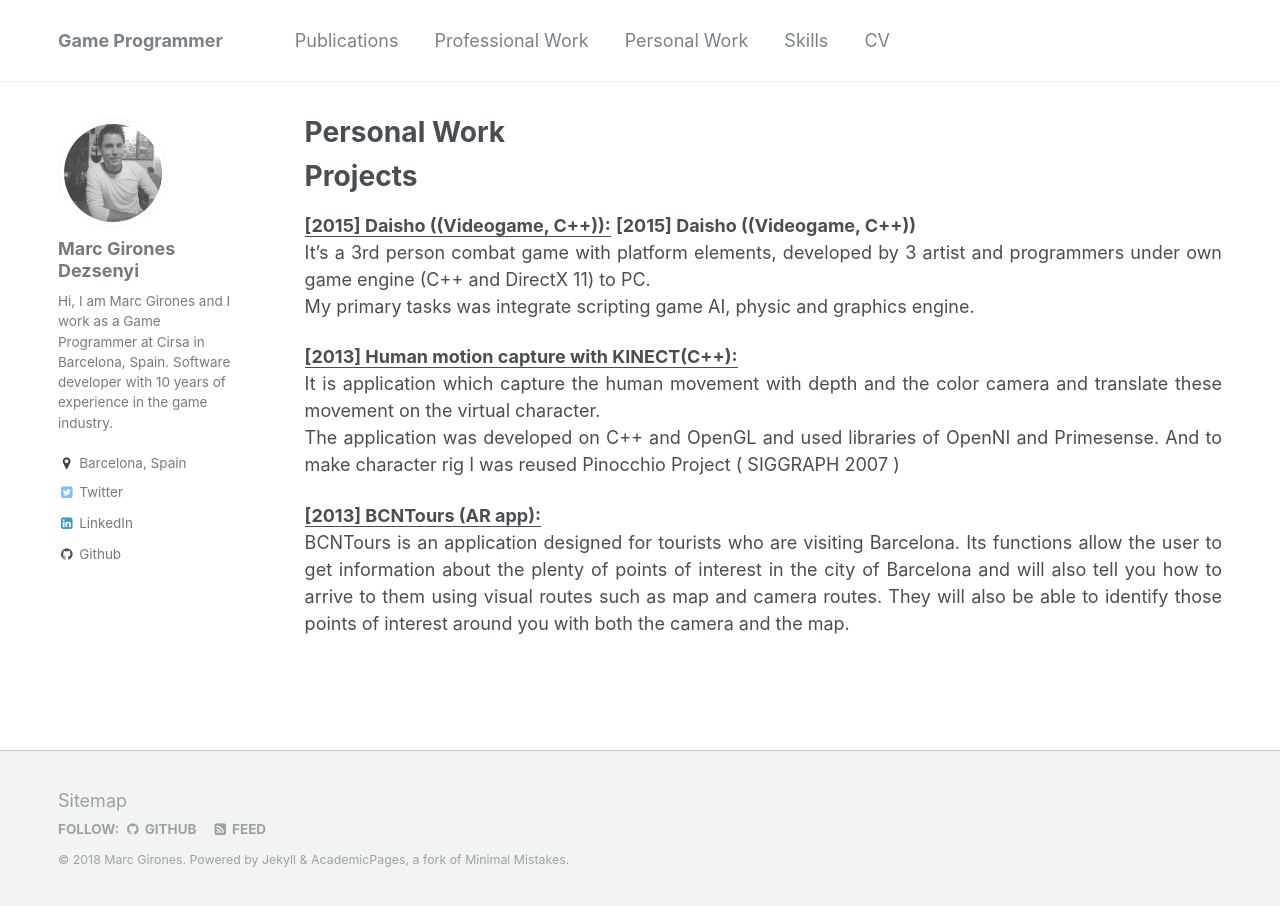
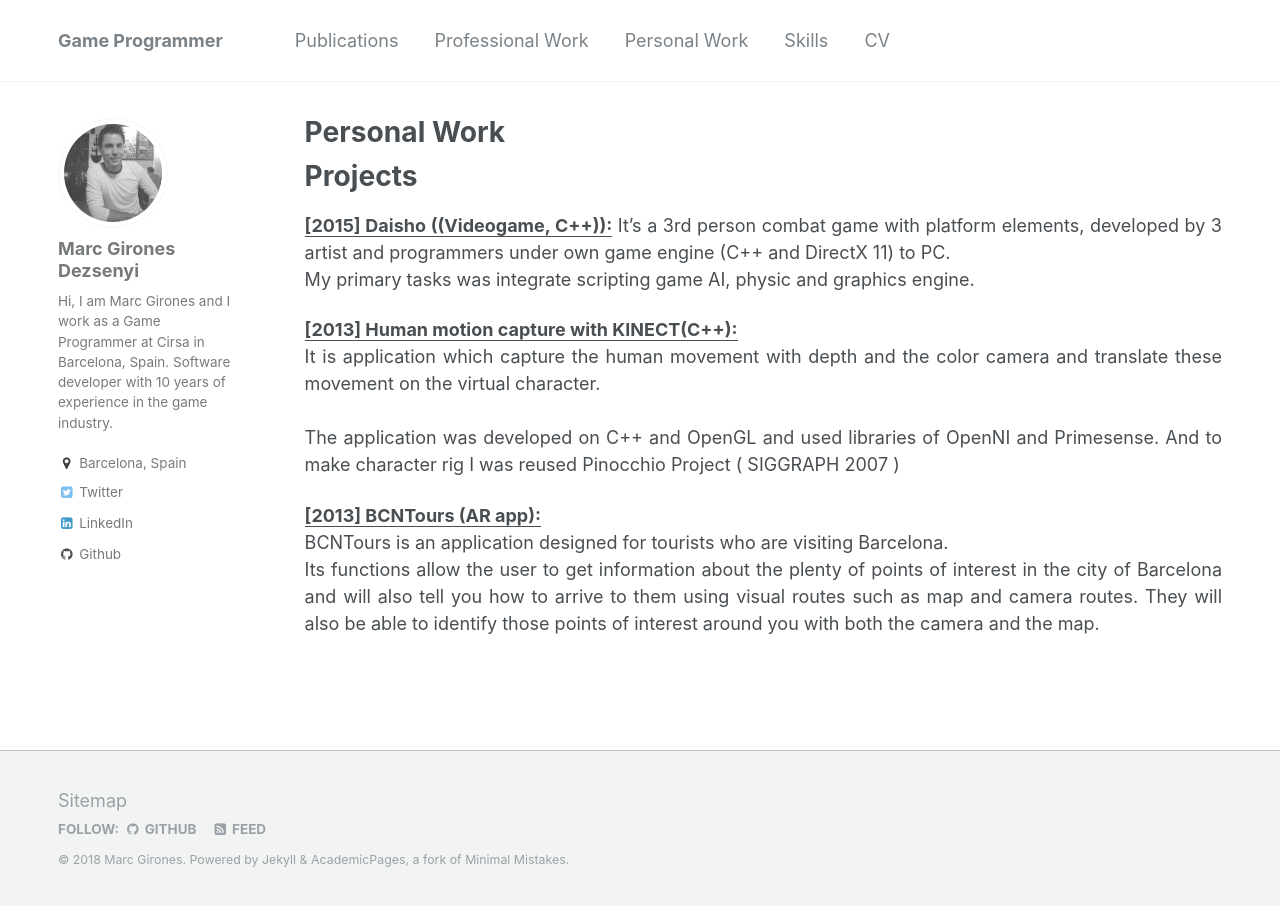
Before and after one commit to giron3s/giron3s.github.io, a Jekyll site: the page built from _pages/personal-work.md, in a window 1280 px wide. Built offline with Jekyll 4.4.1, drawn with Linux system fonts in a browser that asks for light colours.

Commit message:
Personal-Work

```diff
--- a/_pages/personal-work.md
+++ b/_pages/personal-work.md
@@ -14,7 +14,6 @@ Projects
 
 <p align="justify">
 	<u><b><a href="https://www.facebook.com/daishogame/">[2015] Daisho ((Videogame, C++)):</a></b></u>
-<b> [2015] Daisho ((Videogame, C++)) </b> <br />
 	It’s a 3rd person combat game with platform elements, developed by 3 artist and programmers under own game engine (C++ and DirectX 11) to PC.
 	<br/>
 	My primary tasks was integrate scripting game AI, physic and graphics engine.
@@ -24,7 +23,7 @@ Projects
 	<u><b><a href="https://www.youtube.com/watch?v=yvkdEE572uE">[2013] Human motion capture with KINECT(C++):</a></b></u>
 	<br/>
 	It is application which capture the human movement with depth and the color camera and translate these movement on the virtual character.
-	<br/>
+	<br/><br/>
 	The application was developed on C++ and OpenGL and used libraries of OpenNI and Primesense. And to make character rig I was reused Pinocchio Project ( SIGGRAPH 2007 )
 </p>
 
@@ -32,6 +31,6 @@ Projects
 	<u><b><a href="https://play.google.com/store/apps/details?id=com.BCNTours&feature=nav_result#?t=W251bGwsMSwxLDMsImNvbS5CQ05Ub3VycyJd">[2013] BCNTours (AR app):</a></b></u>
 	<br/>
 	BCNTours is an application designed for tourists who are visiting Barcelona.
-
+    <br/>
 	Its functions allow the user to get information about the plenty of points of interest in the city of Barcelona and will also tell you how to arrive to them using visual routes such as map and camera routes. They will also be able to identify those points of interest around you with both the camera and the map.
 </p>
```
